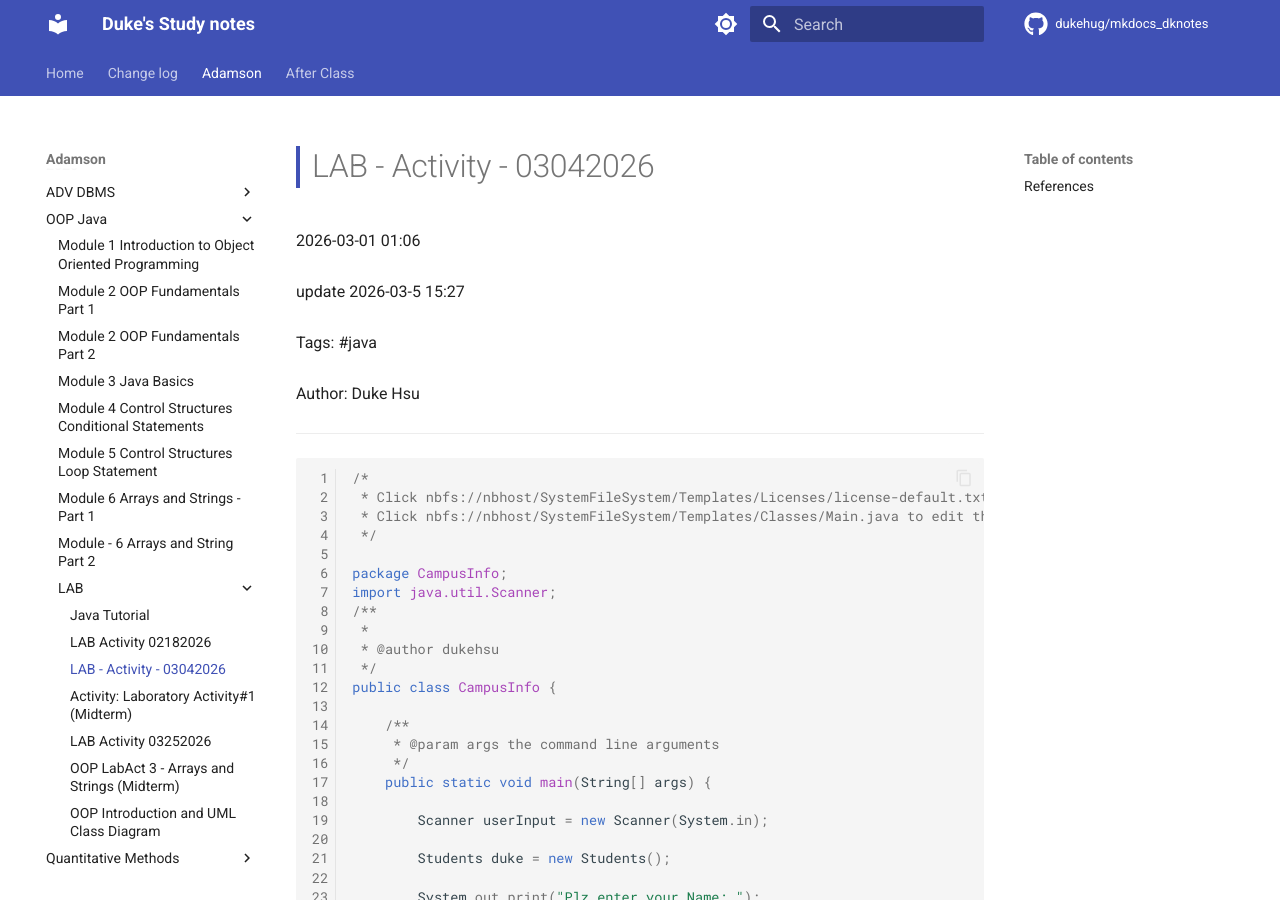
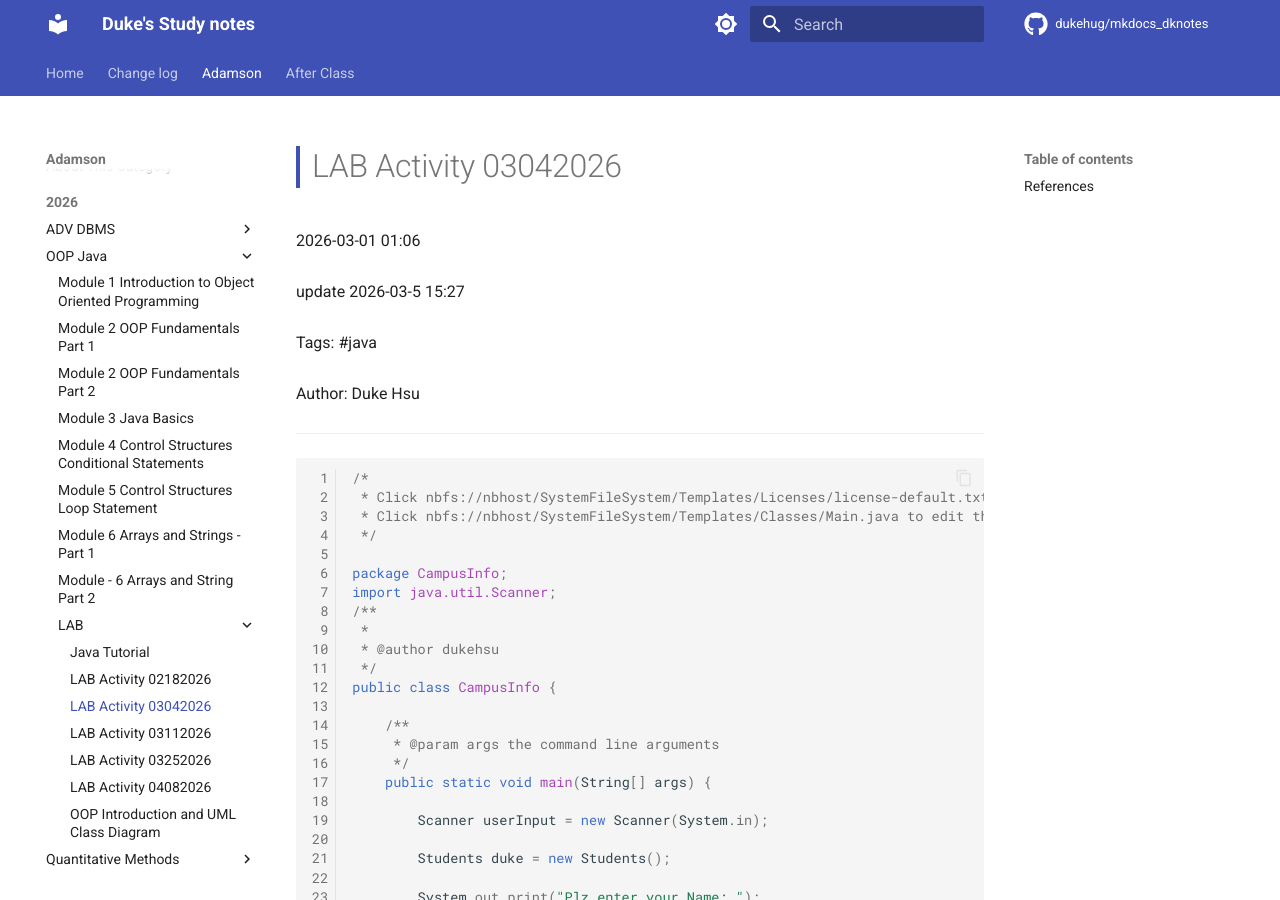
Before and after one commit to dukehug/mkdocs_dknotes, an MkDocs documentation site: the page built from docs/Adamson/2026/OOP Java/LAB/LAB-Activity-03042026.md, in a window 1280 px wide and 900 px high. Built offline with MkDocs 1.6.1 and Material for MkDocs 9.7.7, drawn with Linux system fonts in a browser that asks for light colours; comment, search, counter and statistics services are not loaded; some of the changed text lies outside the part shown.

Commit message:
upadte notes: Sun Apr  5 12:52:12 PM CST 2026

```diff
--- a/docs/Adamson/2026/OOP Java/LAB/LAB-Activity-03042026.md
+++ b/docs/Adamson/2026/OOP Java/LAB/LAB-Activity-03042026.md
@@ -1,6 +1,6 @@
 
 
-# LAB - Activity - 03042026
+# LAB  Activity  03042026
 
 2026-03-01 01:06
 
--- a/docs/Adamson/2026/OOP Java/LAB/LAB-Activity-03112026.md
+++ b/docs/Adamson/2026/OOP Java/LAB/LAB-Activity-03112026.md
@@ -1,5 +1,5 @@
 
-# Activity: Laboratory Activity#1 (Midterm)
+#  LAB Activity 03112026
 
 2026-03-05 15:27
 
--- a/docs/Adamson/2026/OOP Java/LAB/LAB-Activity-04082026.md
+++ b/docs/Adamson/2026/OOP Java/LAB/LAB-Activity-04082026.md
@@ -1,5 +1,5 @@
 
-# OOP LabAct  3 - Arrays and Strings (Midterm)
+# LAB Activity 04082026
 
 2026-04-01 20:23
 
```
Also changed, not shown: docs/Adamson/2026/OOP Java/LAB/LAB - Activity - 02182026.md (+3 -1 lines).
